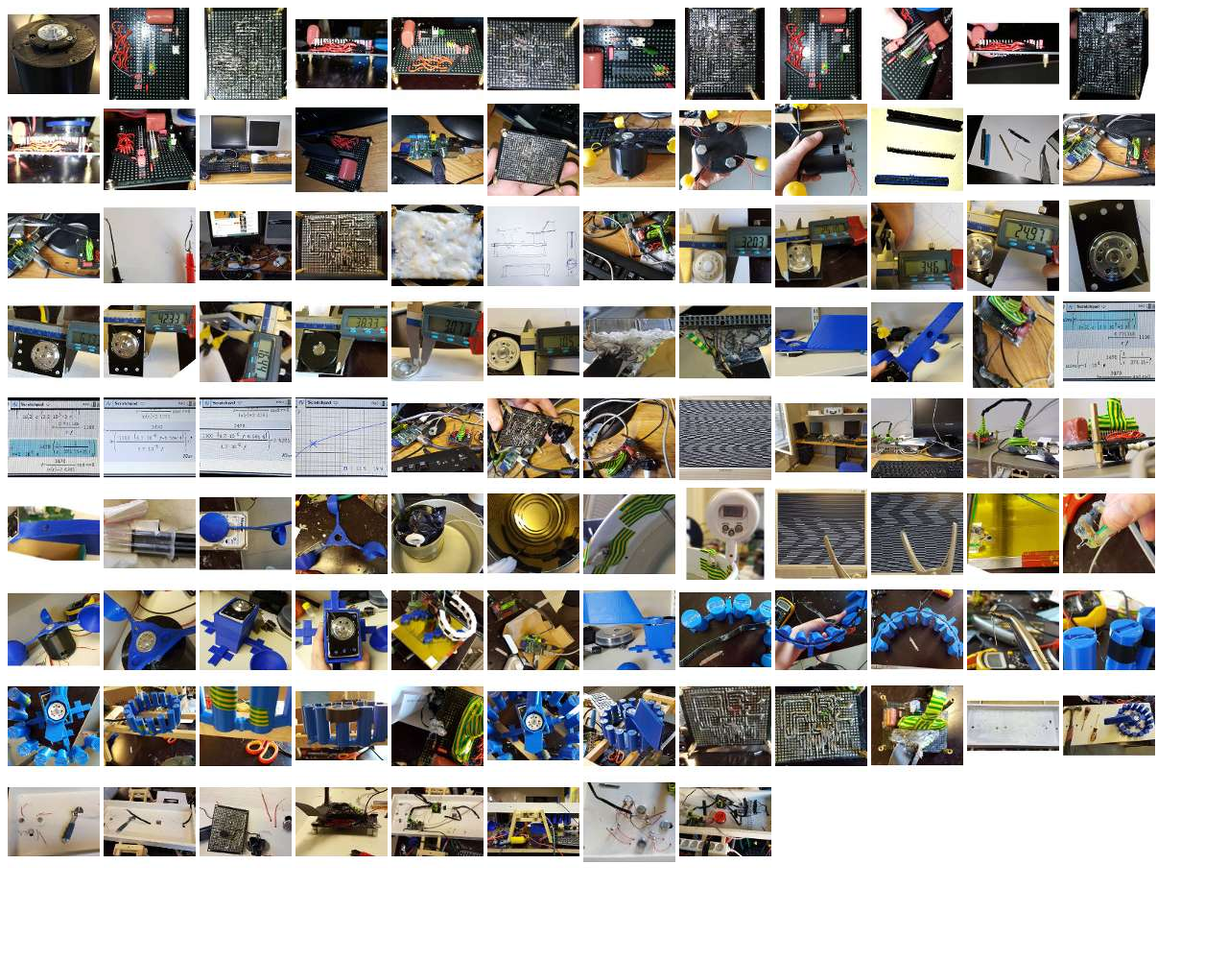
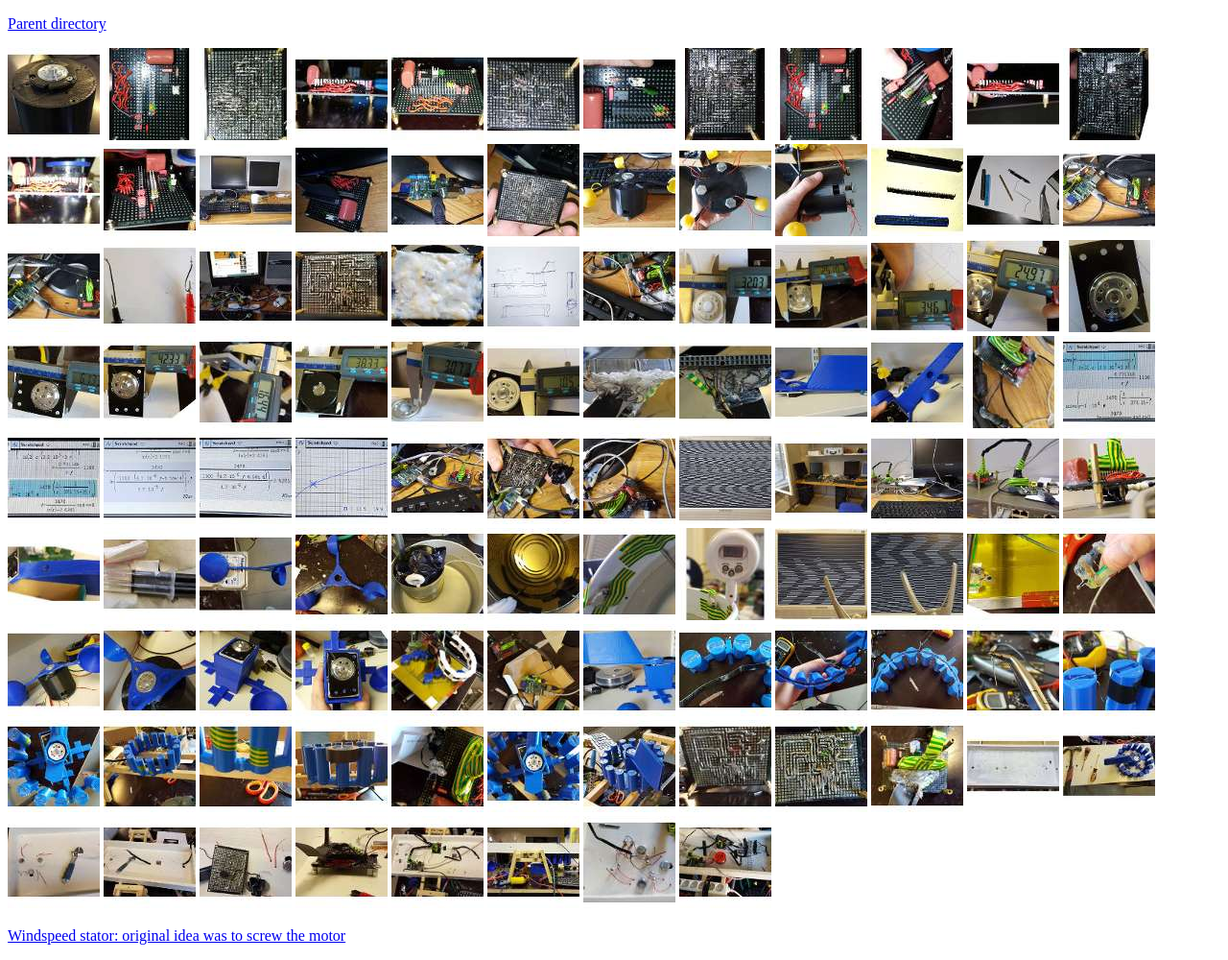
Before and after one commit to oskar-skog-after8/weather-station, a plain HTML site: page pictures/index.html in a window 1280 px wide. Shown: the whole page at 96% size. Before the commit the page ends 916 px from the top, so only its background shows below. Drawn offline with Linux system fonts and the light colour scheme.

Commit message:
Updated pictures/index.html

```diff
--- a/pictures/index.html
+++ b/pictures/index.html
@@ -6,109 +6,427 @@
         <title>Weather station, Pictures</title>
     </head>
     <body>
-<a href='001.jpeg'><img src='thumbnails/001.jpeg' alt='' width='96' height='96'/></a>
-<a href='002.jpeg'><img src='thumbnails/002.jpeg' alt='' width='96' height='96'/></a>
-<a href='003.jpeg'><img src='thumbnails/003.jpeg' alt='' width='96' height='96'/></a>
-<a href='004.jpeg'><img src='thumbnails/004.jpeg' alt='' width='96' height='96'/></a>
-<a href='005.jpeg'><img src='thumbnails/005.jpeg' alt='' width='96' height='96'/></a>
-<a href='006.jpeg'><img src='thumbnails/006.jpeg' alt='' width='96' height='96'/></a>
-<a href='007.jpeg'><img src='thumbnails/007.jpeg' alt='' width='96' height='96'/></a>
-<a href='008.jpeg'><img src='thumbnails/008.jpeg' alt='' width='96' height='96'/></a>
-<a href='009.jpeg'><img src='thumbnails/009.jpeg' alt='' width='96' height='96'/></a>
-<a href='010.jpeg'><img src='thumbnails/010.jpeg' alt='' width='96' height='96'/></a>
-<a href='011.jpeg'><img src='thumbnails/011.jpeg' alt='' width='96' height='96'/></a>
-<a href='012.jpeg'><img src='thumbnails/012.jpeg' alt='' width='96' height='96'/></a>
-<a href='013.jpeg'><img src='thumbnails/013.jpeg' alt='' width='96' height='96'/></a>
-<a href='014.jpeg'><img src='thumbnails/014.jpeg' alt='' width='96' height='96'/></a>
-<a href='015.jpeg'><img src='thumbnails/015.jpeg' alt='' width='96' height='96'/></a>
-<a href='016.jpeg'><img src='thumbnails/016.jpeg' alt='' width='96' height='96'/></a>
-<a href='017.jpeg'><img src='thumbnails/017.jpeg' alt='' width='96' height='96'/></a>
-<a href='018.jpeg'><img src='thumbnails/018.jpeg' alt='' width='96' height='96'/></a>
-<a href='019.jpeg'><img src='thumbnails/019.jpeg' alt='' width='96' height='96'/></a>
-<a href='020.jpeg'><img src='thumbnails/020.jpeg' alt='' width='96' height='96'/></a>
-<a href='021.jpeg'><img src='thumbnails/021.jpeg' alt='' width='96' height='96'/></a>
-<a href='022.jpeg'><img src='thumbnails/022.jpeg' alt='' width='96' height='96'/></a>
-<a href='023.jpeg'><img src='thumbnails/023.jpeg' alt='' width='96' height='96'/></a>
-<a href='024.jpeg'><img src='thumbnails/024.jpeg' alt='' width='96' height='96'/></a>
-<a href='025.jpeg'><img src='thumbnails/025.jpeg' alt='' width='96' height='96'/></a>
-<a href='026.jpeg'><img src='thumbnails/026.jpeg' alt='' width='96' height='96'/></a>
-<a href='027.jpeg'><img src='thumbnails/027.jpeg' alt='' width='96' height='96'/></a>
-<a href='028.jpeg'><img src='thumbnails/028.jpeg' alt='' width='96' height='96'/></a>
-<a href='029.jpeg'><img src='thumbnails/029.jpeg' alt='' width='96' height='96'/></a>
-<a href='030.jpeg'><img src='thumbnails/030.jpeg' alt='' width='96' height='96'/></a>
-<a href='031.jpeg'><img src='thumbnails/031.jpeg' alt='' width='96' height='96'/></a>
-<a href='032.jpeg'><img src='thumbnails/032.jpeg' alt='' width='96' height='96'/></a>
-<a href='033.jpeg'><img src='thumbnails/033.jpeg' alt='' width='96' height='96'/></a>
-<a href='034.jpeg'><img src='thumbnails/034.jpeg' alt='' width='96' height='96'/></a>
-<a href='035.jpeg'><img src='thumbnails/035.jpeg' alt='' width='96' height='96'/></a>
-<a href='036.jpeg'><img src='thumbnails/036.jpeg' alt='' width='96' height='96'/></a>
-<a href='037.jpeg'><img src='thumbnails/037.jpeg' alt='' width='96' height='96'/></a>
-<a href='038.jpeg'><img src='thumbnails/038.jpeg' alt='' width='96' height='96'/></a>
-<a href='039.jpeg'><img src='thumbnails/039.jpeg' alt='' width='96' height='96'/></a>
-<a href='040.jpeg'><img src='thumbnails/040.jpeg' alt='' width='96' height='96'/></a>
-<a href='041.jpeg'><img src='thumbnails/041.jpeg' alt='' width='96' height='96'/></a>
-<a href='042.jpeg'><img src='thumbnails/042.jpeg' alt='' width='96' height='96'/></a>
-<a href='043.jpeg'><img src='thumbnails/043.jpeg' alt='' width='96' height='96'/></a>
-<a href='044.jpeg'><img src='thumbnails/044.jpeg' alt='' width='96' height='96'/></a>
-<a href='045.jpeg'><img src='thumbnails/045.jpeg' alt='' width='96' height='96'/></a>
-<a href='046.jpeg'><img src='thumbnails/046.jpeg' alt='' width='96' height='96'/></a>
-<a href='047.jpeg'><img src='thumbnails/047.jpeg' alt='' width='96' height='96'/></a>
-<a href='048.jpeg'><img src='thumbnails/048.jpeg' alt='' width='96' height='96'/></a>
-<a href='049.jpeg'><img src='thumbnails/049.jpeg' alt='' width='96' height='96'/></a>
-<a href='050.jpeg'><img src='thumbnails/050.jpeg' alt='' width='96' height='96'/></a>
-<a href='051.jpeg'><img src='thumbnails/051.jpeg' alt='' width='96' height='96'/></a>
-<a href='052.jpeg'><img src='thumbnails/052.jpeg' alt='' width='96' height='96'/></a>
-<a href='053.jpeg'><img src='thumbnails/053.jpeg' alt='' width='96' height='96'/></a>
-<a href='054.jpeg'><img src='thumbnails/054.jpeg' alt='' width='96' height='96'/></a>
-<a href='055.jpeg'><img src='thumbnails/055.jpeg' alt='' width='96' height='96'/></a>
-<a href='056.png'><img src='thumbnails/056.jpeg' alt='' width='96' height='96'/></a>
-<a href='057.jpeg'><img src='thumbnails/057.jpeg' alt='' width='96' height='96'/></a>
-<a href='058.jpeg'><img src='thumbnails/058.jpeg' alt='' width='96' height='96'/></a>
-<a href='059.jpeg'><img src='thumbnails/059.jpeg' alt='' width='96' height='96'/></a>
-<a href='060.jpeg'><img src='thumbnails/060.jpeg' alt='' width='96' height='96'/></a>
-<a href='061.jpeg'><img src='thumbnails/061.jpeg' alt='' width='96' height='96'/></a>
-<a href='062.jpeg'><img src='thumbnails/062.jpeg' alt='' width='96' height='96'/></a>
-<a href='063.jpeg'><img src='thumbnails/063.jpeg' alt='' width='96' height='96'/></a>
-<a href='064.jpeg'><img src='thumbnails/064.jpeg' alt='' width='96' height='96'/></a>
-<a href='065.jpeg'><img src='thumbnails/065.jpeg' alt='' width='96' height='96'/></a>
-<a href='066.jpeg'><img src='thumbnails/066.jpeg' alt='' width='96' height='96'/></a>
-<a href='067.jpeg'><img src='thumbnails/067.jpeg' alt='' width='96' height='96'/></a>
-<a href='068.jpeg'><img src='thumbnails/068.jpeg' alt='' width='96' height='96'/></a>
-<a href='069.png'><img src='thumbnails/069.jpeg' alt='' width='96' height='96'/></a>
-<a href='070.png'><img src='thumbnails/070.jpeg' alt='' width='96' height='96'/></a>
-<a href='071.jpeg'><img src='thumbnails/071.jpeg' alt='' width='96' height='96'/></a>
-<a href='072.jpeg'><img src='thumbnails/072.jpeg' alt='' width='96' height='96'/></a>
-<a href='073.jpeg'><img src='thumbnails/073.jpeg' alt='' width='96' height='96'/></a>
-<a href='074.jpeg'><img src='thumbnails/074.jpeg' alt='' width='96' height='96'/></a>
-<a href='075.jpeg'><img src='thumbnails/075.jpeg' alt='' width='96' height='96'/></a>
-<a href='076.jpeg'><img src='thumbnails/076.jpeg' alt='' width='96' height='96'/></a>
-<a href='077.jpeg'><img src='thumbnails/077.jpeg' alt='' width='96' height='96'/></a>
-<a href='078.jpeg'><img src='thumbnails/078.jpeg' alt='' width='96' height='96'/></a>
-<a href='079.jpeg'><img src='thumbnails/079.jpeg' alt='' width='96' height='96'/></a>
-<a href='080.jpeg'><img src='thumbnails/080.jpeg' alt='' width='96' height='96'/></a>
-<a href='081.jpeg'><img src='thumbnails/081.jpeg' alt='' width='96' height='96'/></a>
-<a href='082.jpeg'><img src='thumbnails/082.jpeg' alt='' width='96' height='96'/></a>
-<a href='083.jpeg'><img src='thumbnails/083.jpeg' alt='' width='96' height='96'/></a>
-<a href='084.jpeg'><img src='thumbnails/084.jpeg' alt='' width='96' height='96'/></a>
-<a href='085.jpeg'><img src='thumbnails/085.jpeg' alt='' width='96' height='96'/></a>
-<a href='086.jpeg'><img src='thumbnails/086.jpeg' alt='' width='96' height='96'/></a>
-<a href='087.jpeg'><img src='thumbnails/087.jpeg' alt='' width='96' height='96'/></a>
-<a href='088.jpeg'><img src='thumbnails/088.jpeg' alt='' width='96' height='96'/></a>
-<a href='089.jpeg'><img src='thumbnails/089.jpeg' alt='' width='96' height='96'/></a>
-<a href='090.jpeg'><img src='thumbnails/090.jpeg' alt='' width='96' height='96'/></a>
-<a href='091.jpeg'><img src='thumbnails/091.jpeg' alt='' width='96' height='96'/></a>
-<a href='092.jpeg'><img src='thumbnails/092.jpeg' alt='' width='96' height='96'/></a>
-<a href='093.jpeg'><img src='thumbnails/093.jpeg' alt='' width='96' height='96'/></a>
-<a href='094.jpeg'><img src='thumbnails/094.jpeg' alt='' width='96' height='96'/></a>
-<a href='095.jpeg'><img src='thumbnails/095.jpeg' alt='' width='96' height='96'/></a>
-<a href='096.jpeg'><img src='thumbnails/096.jpeg' alt='' width='96' height='96'/></a>
-<a href='097.jpeg'><img src='thumbnails/097.jpeg' alt='' width='96' height='96'/></a>
-<a href='098.jpeg'><img src='thumbnails/098.jpeg' alt='' width='96' height='96'/></a>
-<a href='099.jpeg'><img src='thumbnails/099.jpeg' alt='' width='96' height='96'/></a>
-<a href='100.jpeg'><img src='thumbnails/100.jpeg' alt='' width='96' height='96'/></a>
-<a href='101.jpeg'><img src='thumbnails/101.jpeg' alt='' width='96' height='96'/></a>
-<a href='102.jpeg'><img src='thumbnails/102.jpeg' alt='' width='96' height='96'/></a>
-<a href='103.jpeg'><img src='thumbnails/103.jpeg' alt='' width='96' height='96'/></a>
-<a href='104.jpeg'><img src='thumbnails/104.jpeg' alt='' width='96' height='96'/></a>
+        <p><a href="..">Parent directory</a></p>
+        <p>
+<a href='001.jpeg'><img src='thumbnails/001.jpeg'
+alt='Windspeed stator: original idea was to screw the motor'
+title='Windspeed stator: original idea was to screw the motor'
+width='96' height='96'/></a>
+<a href='002.jpeg'><img src='thumbnails/002.jpeg'
+alt=''
+title=''
+width='96' height='96'/></a>
+<a href='003.jpeg'><img src='thumbnails/003.jpeg'
+alt=''
+title=''
+width='96' height='96'/></a>
+<a href='004.jpeg'><img src='thumbnails/004.jpeg'
+alt=''
+title=''
+width='96' height='96'/></a>
+<a href='005.jpeg'><img src='thumbnails/005.jpeg'
+alt=''
+title=''
+width='96' height='96'/></a>
+<a href='006.jpeg'><img src='thumbnails/006.jpeg'
+alt=''
+title=''
+width='96' height='96'/></a>
+<a href='007.jpeg'><img src='thumbnails/007.jpeg'
+alt=''
+title=''
+width='96' height='96'/></a>
+<a href='008.jpeg'><img src='thumbnails/008.jpeg'
+alt=''
+title=''
+width='96' height='96'/></a>
+<a href='009.jpeg'><img src='thumbnails/009.jpeg'
+alt=''
+title=''
+width='96' height='96'/></a>
+<a href='010.jpeg'><img src='thumbnails/010.jpeg'
+alt=''
+title=''
+width='96' height='96'/></a>
+<a href='011.jpeg'><img src='thumbnails/011.jpeg'
+alt=''
+title=''
+width='96' height='96'/></a>
+<a href='012.jpeg'><img src='thumbnails/012.jpeg'
+alt=''
+title=''
+width='96' height='96'/></a>
+<a href='013.jpeg'><img src='thumbnails/013.jpeg'
+alt=''
+title=''
+width='96' height='96'/></a>
+<a href='014.jpeg'><img src='thumbnails/014.jpeg'
+alt=''
+title=''
+width='96' height='96'/></a>
+<a href='015.jpeg'><img src='thumbnails/015.jpeg'
+alt=''
+title=''
+width='96' height='96'/></a>
+<a href='016.jpeg'><img src='thumbnails/016.jpeg'
+alt=''
+title=''
+width='96' height='96'/></a>
+<a href='017.jpeg'><img src='thumbnails/017.jpeg'
+alt=''
+title=''
+width='96' height='96'/></a>
+<a href='018.jpeg'><img src='thumbnails/018.jpeg'
+alt=''
+title=''
+width='96' height='96'/></a>
+<a href='019.jpeg'><img src='thumbnails/019.jpeg'
+alt=''
+title=''
+width='96' height='96'/></a>
+<a href='020.jpeg'><img src='thumbnails/020.jpeg'
+alt=''
+title=''
+width='96' height='96'/></a>
+<a href='021.jpeg'><img src='thumbnails/021.jpeg'
+alt=''
+title=''
+width='96' height='96'/></a>
+<a href='022.jpeg'><img src='thumbnails/022.jpeg'
+alt=''
+title=''
+width='96' height='96'/></a>
+<a href='023.jpeg'><img src='thumbnails/023.jpeg'
+alt=''
+title=''
+width='96' height='96'/></a>
+<a href='024.jpeg'><img src='thumbnails/024.jpeg'
+alt=''
+title=''
+width='96' height='96'/></a>
+<a href='025.jpeg'><img src='thumbnails/025.jpeg'
+alt=''
+title=''
+width='96' height='96'/></a>
+<a href='026.jpeg'><img src='thumbnails/026.jpeg'
+alt=''
+title=''
+width='96' height='96'/></a>
+<a href='027.jpeg'><img src='thumbnails/027.jpeg'
+alt=''
+title=''
+width='96' height='96'/></a>
+<a href='028.jpeg'><img src='thumbnails/028.jpeg'
+alt=''
+title=''
+width='96' height='96'/></a>
+<a href='029.jpeg'><img src='thumbnails/029.jpeg'
+alt=''
+title=''
+width='96' height='96'/></a>
+<a href='030.jpeg'><img src='thumbnails/030.jpeg'
+alt=''
+title=''
+width='96' height='96'/></a>
+<a href='031.jpeg'><img src='thumbnails/031.jpeg'
+alt=''
+title=''
+width='96' height='96'/></a>
+<a href='032.jpeg'><img src='thumbnails/032.jpeg'
+alt=''
+title=''
+width='96' height='96'/></a>
+<a href='033.jpeg'><img src='thumbnails/033.jpeg'
+alt=''
+title=''
+width='96' height='96'/></a>
+<a href='034.jpeg'><img src='thumbnails/034.jpeg'
+alt=''
+title=''
+width='96' height='96'/></a>
+<a href='035.jpeg'><img src='thumbnails/035.jpeg'
+alt=''
+title=''
+width='96' height='96'/></a>
+<a href='036.jpeg'><img src='thumbnails/036.jpeg'
+alt=''
+title=''
+width='96' height='96'/></a>
+<a href='037.jpeg'><img src='thumbnails/037.jpeg'
+alt=''
+title=''
+width='96' height='96'/></a>
+<a href='038.jpeg'><img src='thumbnails/038.jpeg'
+alt=''
+title=''
+width='96' height='96'/></a>
+<a href='039.jpeg'><img src='thumbnails/039.jpeg'
+alt=''
+title=''
+width='96' height='96'/></a>
+<a href='040.jpeg'><img src='thumbnails/040.jpeg'
+alt=''
+title=''
+width='96' height='96'/></a>
+<a href='041.jpeg'><img src='thumbnails/041.jpeg'
+alt=''
+title=''
+width='96' height='96'/></a>
+<a href='042.jpeg'><img src='thumbnails/042.jpeg'
+alt=''
+title=''
+width='96' height='96'/></a>
+<a href='043.jpeg'><img src='thumbnails/043.jpeg'
+alt=''
+title=''
+width='96' height='96'/></a>
+<a href='044.jpeg'><img src='thumbnails/044.jpeg'
+alt=''
+title=''
+width='96' height='96'/></a>
+<a href='045.jpeg'><img src='thumbnails/045.jpeg'
+alt=''
+title=''
+width='96' height='96'/></a>
+<a href='046.jpeg'><img src='thumbnails/046.jpeg'
+alt=''
+title=''
+width='96' height='96'/></a>
+<a href='047.jpeg'><img src='thumbnails/047.jpeg'
+alt=''
+title=''
+width='96' height='96'/></a>
+<a href='048.jpeg'><img src='thumbnails/048.jpeg'
+alt=''
+title=''
+width='96' height='96'/></a>
+<a href='049.jpeg'><img src='thumbnails/049.jpeg'
+alt=''
+title=''
+width='96' height='96'/></a>
+<a href='050.jpeg'><img src='thumbnails/050.jpeg'
+alt=''
+title=''
+width='96' height='96'/></a>
+<a href='051.jpeg'><img src='thumbnails/051.jpeg'
+alt=''
+title=''
+width='96' height='96'/></a>
+<a href='052.jpeg'><img src='thumbnails/052.jpeg'
+alt=''
+title=''
+width='96' height='96'/></a>
+<a href='053.jpeg'><img src='thumbnails/053.jpeg'
+alt=''
+title=''
+width='96' height='96'/></a>
+<a href='054.jpeg'><img src='thumbnails/054.jpeg'
+alt=''
+title=''
+width='96' height='96'/></a>
+<a href='055.jpeg'><img src='thumbnails/055.jpeg'
+alt=''
+title=''
+width='96' height='96'/></a>
+<a href='056.png'><img src='thumbnails/056.jpeg'
+alt=''
+title=''
+width='96' height='96'/></a>
+<a href='057.jpeg'><img src='thumbnails/057.jpeg'
+alt=''
+title=''
+width='96' height='96'/></a>
+<a href='058.jpeg'><img src='thumbnails/058.jpeg'
+alt=''
+title=''
+width='96' height='96'/></a>
+<a href='059.jpeg'><img src='thumbnails/059.jpeg'
+alt=''
+title=''
+width='96' height='96'/></a>
+<a href='060.jpeg'><img src='thumbnails/060.jpeg'
+alt=''
+title=''
+width='96' height='96'/></a>
+<a href='061.jpeg'><img src='thumbnails/061.jpeg'
+alt=''
+title=''
+width='96' height='96'/></a>
+<a href='062.jpeg'><img src='thumbnails/062.jpeg'
+alt=''
+title=''
+width='96' height='96'/></a>
+<a href='063.jpeg'><img src='thumbnails/063.jpeg'
+alt=''
+title=''
+width='96' height='96'/></a>
+<a href='064.jpeg'><img src='thumbnails/064.jpeg'
+alt=''
+title=''
+width='96' height='96'/></a>
+<a href='065.jpeg'><img src='thumbnails/065.jpeg'
+alt=''
+title=''
+width='96' height='96'/></a>
+<a href='066.jpeg'><img src='thumbnails/066.jpeg'
+alt=''
+title=''
+width='96' height='96'/></a>
+<a href='067.jpeg'><img src='thumbnails/067.jpeg'
+alt=''
+title=''
+width='96' height='96'/></a>
+<a href='068.jpeg'><img src='thumbnails/068.jpeg'
+alt=''
+title=''
+width='96' height='96'/></a>
+<a href='069.png'><img src='thumbnails/069.jpeg'
+alt=''
+title=''
+width='96' height='96'/></a>
+<a href='070.png'><img src='thumbnails/070.jpeg'
+alt=''
+title=''
+width='96' height='96'/></a>
+<a href='071.jpeg'><img src='thumbnails/071.jpeg'
+alt=''
+title=''
+width='96' height='96'/></a>
+<a href='072.jpeg'><img src='thumbnails/072.jpeg'
+alt=''
+title=''
+width='96' height='96'/></a>
+<a href='073.jpeg'><img src='thumbnails/073.jpeg'
+alt=''
+title=''
+width='96' height='96'/></a>
+<a href='074.jpeg'><img src='thumbnails/074.jpeg'
+alt=''
+title=''
+width='96' height='96'/></a>
+<a href='075.jpeg'><img src='thumbnails/075.jpeg'
+alt=''
+title=''
+width='96' height='96'/></a>
+<a href='076.jpeg'><img src='thumbnails/076.jpeg'
+alt=''
+title=''
+width='96' height='96'/></a>
+<a href='077.jpeg'><img src='thumbnails/077.jpeg'
+alt=''
+title=''
+width='96' height='96'/></a>
+<a href='078.jpeg'><img src='thumbnails/078.jpeg'
+alt=''
+title=''
+width='96' height='96'/></a>
+<a href='079.jpeg'><img src='thumbnails/079.jpeg'
+alt=''
+title=''
+width='96' height='96'/></a>
+<a href='080.jpeg'><img src='thumbnails/080.jpeg'
+alt=''
+title=''
+width='96' height='96'/></a>
+<a href='081.jpeg'><img src='thumbnails/081.jpeg'
+alt=''
+title=''
+width='96' height='96'/></a>
+<a href='082.jpeg'><img src='thumbnails/082.jpeg'
+alt=''
+title=''
+width='96' height='96'/></a>
+<a href='083.jpeg'><img src='thumbnails/083.jpeg'
+alt=''
+title=''
+width='96' height='96'/></a>
+<a href='084.jpeg'><img src='thumbnails/084.jpeg'
+alt=''
+title=''
+width='96' height='96'/></a>
+<a href='085.jpeg'><img src='thumbnails/085.jpeg'
+alt=''
+title=''
+width='96' height='96'/></a>
+<a href='086.jpeg'><img src='thumbnails/086.jpeg'
+alt=''
+title=''
+width='96' height='96'/></a>
+<a href='087.jpeg'><img src='thumbnails/087.jpeg'
+alt=''
+title=''
+width='96' height='96'/></a>
+<a href='088.jpeg'><img src='thumbnails/088.jpeg'
+alt=''
+title=''
+width='96' height='96'/></a>
+<a href='089.jpeg'><img src='thumbnails/089.jpeg'
+alt=''
+title=''
+width='96' height='96'/></a>
+<a href='090.jpeg'><img src='thumbnails/090.jpeg'
+alt=''
+title=''
+width='96' height='96'/></a>
+<a href='091.jpeg'><img src='thumbnails/091.jpeg'
+alt=''
+title=''
+width='96' height='96'/></a>
+<a href='092.jpeg'><img src='thumbnails/092.jpeg'
+alt=''
+title=''
+width='96' height='96'/></a>
+<a href='093.jpeg'><img src='thumbnails/093.jpeg'
+alt=''
+title=''
+width='96' height='96'/></a>
+<a href='094.jpeg'><img src='thumbnails/094.jpeg'
+alt=''
+title=''
+width='96' height='96'/></a>
+<a href='095.jpeg'><img src='thumbnails/095.jpeg'
+alt=''
+title=''
+width='96' height='96'/></a>
+<a href='096.jpeg'><img src='thumbnails/096.jpeg'
+alt=''
+title=''
+width='96' height='96'/></a>
+<a href='097.jpeg'><img src='thumbnails/097.jpeg'
+alt=''
+title=''
+width='96' height='96'/></a>
+<a href='098.jpeg'><img src='thumbnails/098.jpeg'
+alt=''
+title=''
+width='96' height='96'/></a>
+<a href='099.jpeg'><img src='thumbnails/099.jpeg'
+alt=''
+title=''
+width='96' height='96'/></a>
+<a href='100.jpeg'><img src='thumbnails/100.jpeg'
+alt=''
+title=''
+width='96' height='96'/></a>
+<a href='101.jpeg'><img src='thumbnails/101.jpeg'
+alt=''
+title=''
+width='96' height='96'/></a>
+<a href='102.jpeg'><img src='thumbnails/102.jpeg'
+alt=''
+title=''
+width='96' height='96'/></a>
+<a href='103.jpeg'><img src='thumbnails/103.jpeg'
+alt=''
+title=''
+width='96' height='96'/></a>
+<a href='104.jpeg'><img src='thumbnails/104.jpeg'
+alt=''
+title=''
+width='96' height='96'/></a>
+        </p>
+        <p>
+<a href='001.jpeg'>Windspeed stator: original idea was to screw the motor</a><br/>
+        </p>
     </body>
 </html>
```
Also changed, not shown: 2 other files.
